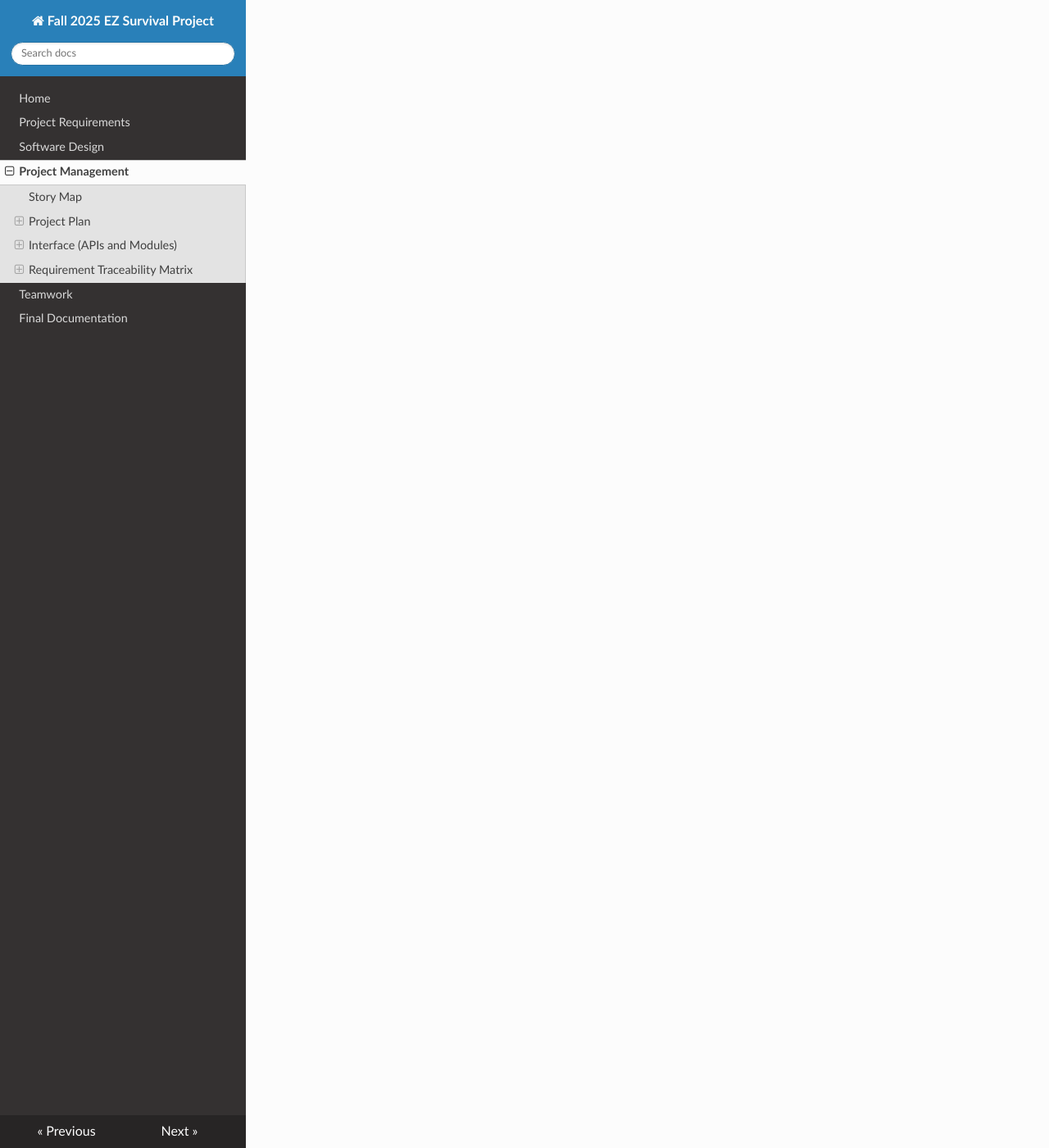
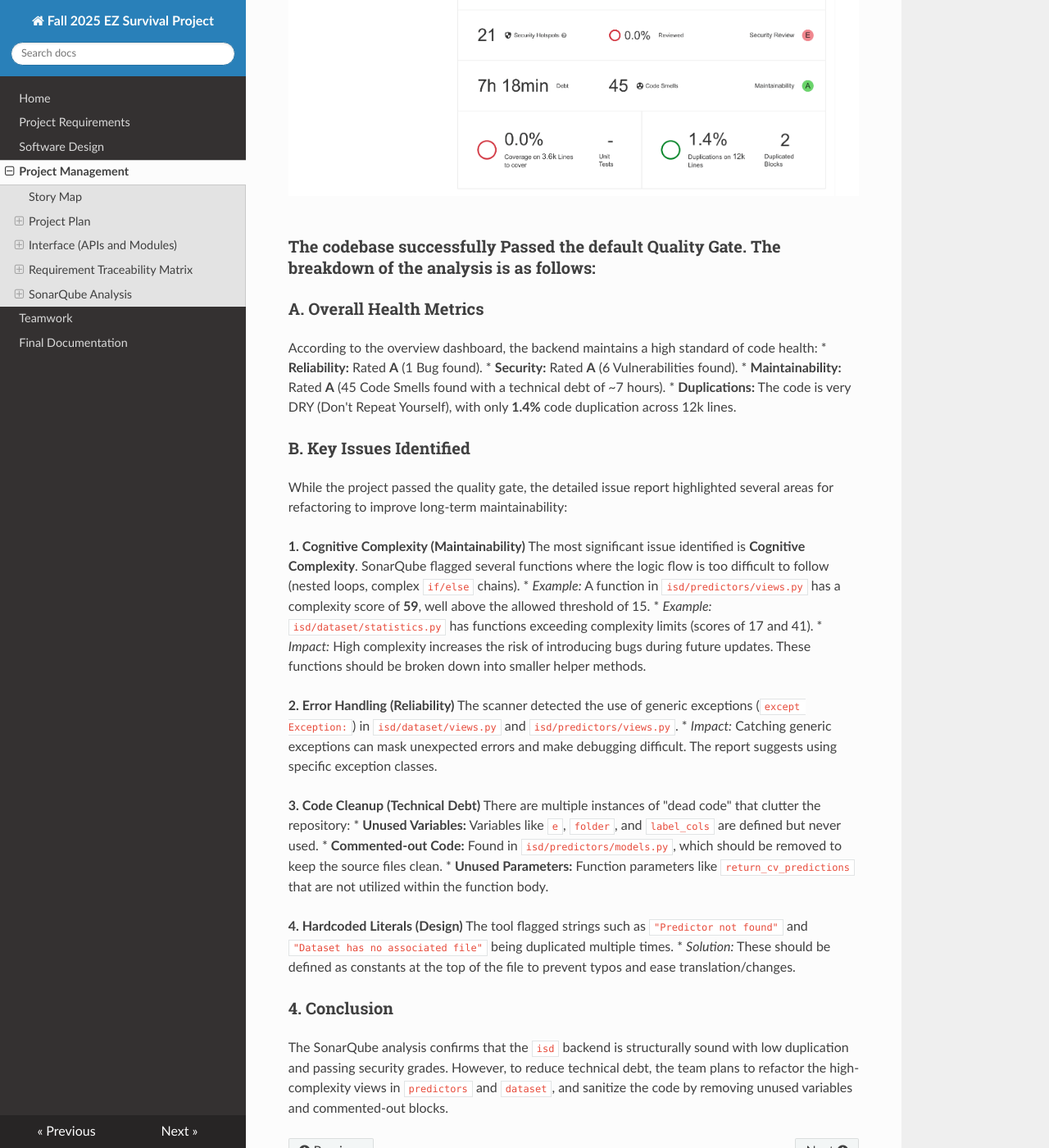
Before and after one commit to Xenocynic/IndividualSurvivalDistributions, an MkDocs documentation site: the page built from docs/management.md, in a window 1280 px wide and 1400 px high, scrolled down 8859 px. Shown: the whole window at 82% size. Built offline with MkDocs 1.6.1, drawn with Linux system fonts in a browser that asks for light colours; nearby versions of some CDN libraries.

Commit message:
sonarqube

```diff
--- a/docs/management.md
+++ b/docs/management.md
@@ -289,3 +289,41 @@ This modular structure keeps the codebase organized and makes it easier to maint
 | US 1.8 | User About Page | `test_full_password_reset_flow` | `test_user_login_logout_reset.py` | Covered |
 | US 4.1 | User Instructions Page | `test_full_password_reset_flow` | `test_user_login_logout_reset.py` | Covered |
 | US 1.3.7 | Pin Predictors | `test_full_password_reset_flow` | `test_user_login_logout_reset.py` | Covered |
+
+## SonarQube Analysis
+[![High-level Architecture](isd-1.png)](isd-1.png){target=_blank}<br><br>
+
+### The codebase successfully **Passed** the default Quality Gate. The breakdown of the analysis is as follows:
+
+### A. Overall Health Metrics
+According to the overview dashboard, the backend maintains a high standard of code health:
+* **Reliability:** Rated **A** (1 Bug found).
+* **Security:** Rated **A** (6 Vulnerabilities found).
+* **Maintainability:** Rated **A** (45 Code Smells found with a technical debt of ~7 hours).
+* **Duplications:** The code is very DRY (Don't Repeat Yourself), with only **1.4%** code duplication across 12k lines.
+
+### B. Key Issues Identified
+While the project passed the quality gate, the detailed issue report highlighted several areas for refactoring to improve long-term maintainability:
+
+**1. Cognitive Complexity (Maintainability)**
+The most significant issue identified is **Cognitive Complexity**. SonarQube flagged several functions where the logic flow is too difficult to follow (nested loops, complex `if/else` chains).
+* *Example:* A function in `isd/predictors/views.py` has a complexity score of **59**, well above the allowed threshold of 15.
+* *Example:* `isd/dataset/statistics.py` has functions exceeding complexity limits (scores of 17 and 41).
+* *Impact:* High complexity increases the risk of introducing bugs during future updates. These functions should be broken down into smaller helper methods.
+
+**2. Error Handling (Reliability)**
+The scanner detected the use of generic exceptions (`except Exception:`) in `isd/dataset/views.py` and `isd/predictors/views.py`.
+* *Impact:* Catching generic exceptions can mask unexpected errors and make debugging difficult. The report suggests using specific exception classes.
+
+**3. Code Cleanup (Technical Debt)**
+There are multiple instances of "dead code" that clutter the repository:
+* **Unused Variables:** Variables like `e`, `folder`, and `label_cols` are defined but never used.
+* **Commented-out Code:** Found in `isd/predictors/models.py`, which should be removed to keep the source files clean.
+* **Unused Parameters:** Function parameters like `return_cv_predictions` that are not utilized within the function body.
+
+**4. Hardcoded Literals (Design)**
+The tool flagged strings such as `"Predictor not found"` and `"Dataset has no associated file"` being duplicated multiple times.
+* *Solution:* These should be defined as constants at the top of the file to prevent typos and ease translation/changes.
+
+### 4. Conclusion
+The SonarQube analysis confirms that the `isd` backend is structurally sound with low duplication and passing security grades. However, to reduce technical debt, the team plans to refactor the high-complexity views in `predictors` and `dataset`, and sanitize the code by removing unused variables and commented-out blocks.
```
Also changed, not shown: docs/isd-1.png (added).
